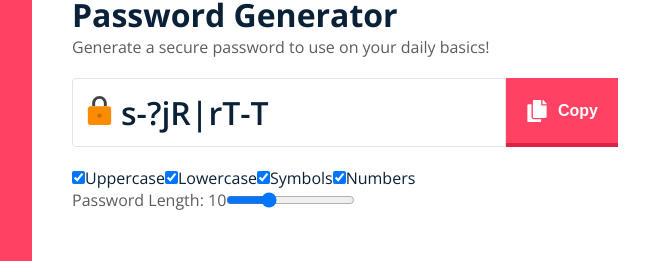
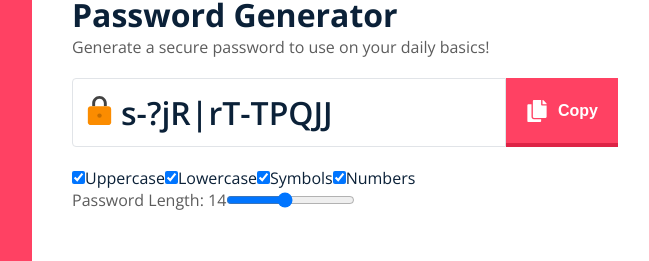
Before and after one commit to ajsevillano/password-generator, a React (Create React App) app: page / in a window 1280 px wide. Shown: the part 298-559 px from the top of the page, without its empty margins (340-989 px from the left). Built offline with nearby package versions, Linux system fonts and the light colour scheme.

Commit message:
Create a copyToClipboard function

```diff
--- a/src/App.js
+++ b/src/App.js
@@ -1,5 +1,5 @@
 import './App.css';
-import React, { useState, useEffect } from 'react';
+import React, { useState, useEffect, useRef } from 'react';
 
 import Layout from './components/Layout/Index';
 import Input from './components/Input/Index';
@@ -12,8 +12,10 @@ import { generatePassword, setPasswordLength } from './helpers';
 import { FcLock } from 'react-icons/fc';
 
 const App = () => {
+  const inputEl = useRef(null);
+
   const [password, setPassword] = useState('');
-  const [passLength, setPassLength] = useState(10);
+  const [passLength, setPassLength] = useState(14);
   const [checkBoxes, setCheckBoxes] = useState([
     {
       id: 0,
@@ -84,14 +86,23 @@ const App = () => {
     setPassLength(e.target.value);
   };
 
+  //Copy to Clipboard
+  const copyToClipBoard = () => {
+    // Execute deprecated execCommand if browser doesn't allow clipboard Api.
+    return !navigator.clipboard
+      ? (inputEl.current.select(), document.execCommand('copy'))
+      : //Otherwhise
+        navigator.clipboard.writeText(inputEl.current.value);
+  };
+
   return (
     <Layout>
       <h1>Password Generator</h1>
       <p> Generate a secure password to use on your daily basics!</p>
       <div className="input-container">
         <FcLock size={35} className={'lock-icon'} />
-        <Input value={password} />
-        <Button handleClick={handleClick} />
+        <Input Theref={inputEl} value={password} />
+        <Button copyToClipBoard={copyToClipBoard} />
       </div>
       <div className="checkboxes-container">
         {checkBoxes.map((eachCheckBox) => (
--- a/src/components/Button/index.js
+++ b/src/components/Button/index.js
@@ -1,8 +1,8 @@
 import { FaCopy } from 'react-icons/fa';
 
-const Button = ({ handleClick }) => {
+const Button = ({ copyToClipBoard }) => {
   return (
-    <button className="button" onClick={handleClick}>
+    <button className="button" onClick={copyToClipBoard}>
       <FaCopy size={22} /> <span>Copy</span>
     </button>
   );
--- a/src/components/Input/Index.js
+++ b/src/components/Input/Index.js
@@ -1,5 +1,5 @@
-const Input = ({ value }) => {
-  return <input type="text" defaultValue={value} />;
+const Input = ({ value, Theref }) => {
+  return <input type="text" ref={Theref} defaultValue={value} />;
 };
 
 export default Input;
```
